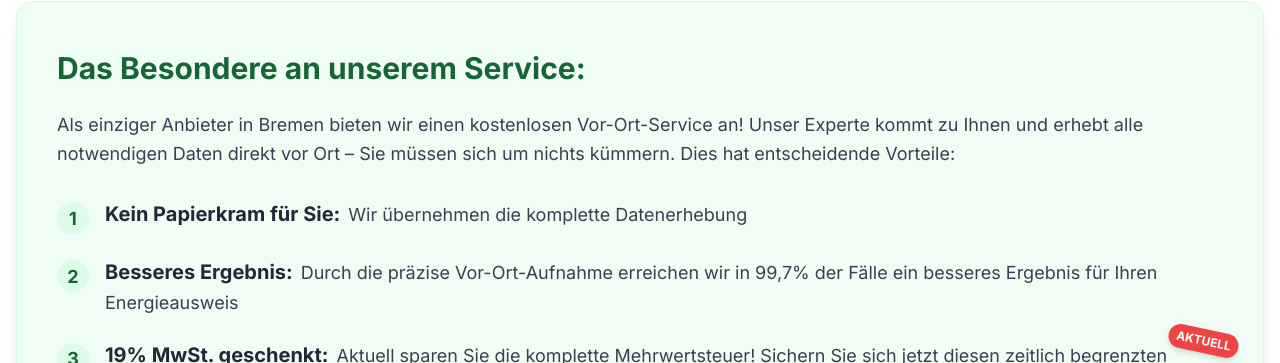
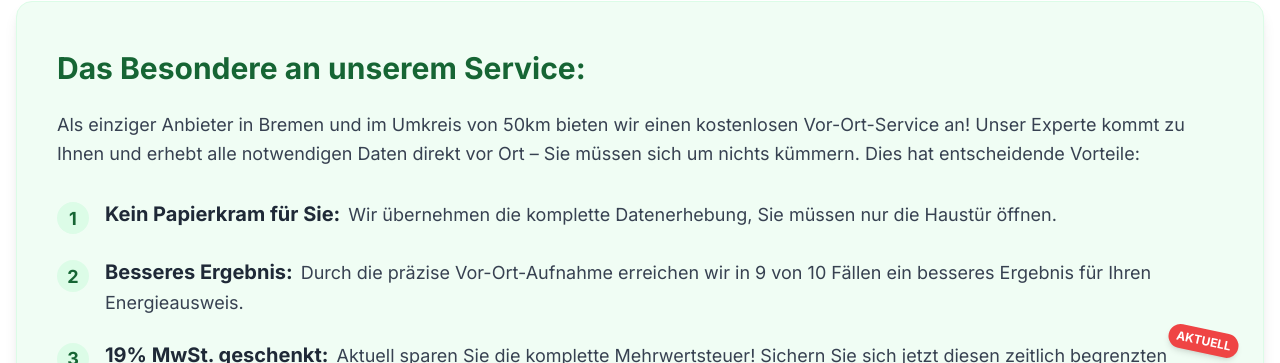
Before and after one commit to Ghub2709/epass, a Next.js app: page / in a window 1280 px wide. Shown: the part 775-1138 px from the top of the page. Built offline with nearby package versions, Linux system fonts and the light colour scheme; no server answers.

Commit message:
Version 2.21 Kleinste Verbesserungen im Mobilbereich

```diff
--- a/src/components/sections/HeroInput.tsx
+++ b/src/components/sections/HeroInput.tsx
@@ -15,7 +15,7 @@ export default function HeroInput() {
               className="space-y-12 text-left lg:text-left"
             >
               {/* Vorteile am Anfang - zentriert auf Mobile */}
-              <div className="flex flex-wrap justify-center lg:justify-start gap-4 mb-8">
+              <div className="hidden lg:flex flex-wrap justify-center lg:justify-start gap-4 mb-8">
                 <div className="flex items-center gap-3 whitespace-normal">
                   <svg className="w-5 h-5 text-green-600 flex-shrink-0" fill="none" stroke="currentColor" viewBox="0 0 24 24">
                     <path strokeLinecap="round" strokeLinejoin="round" strokeWidth={2} d="M5 13l4 4L19 7" />
--- a/src/components/sections/USPBanner.tsx
+++ b/src/components/sections/USPBanner.tsx
@@ -20,7 +20,7 @@ export default function USPBanner() {
 
             <div className="text-gray-700 text-lg leading-relaxed space-y-8">
               <p>
-                Als einziger Anbieter in Bremen bieten wir einen kostenlosen Vor-Ort-Service an! Unser Experte kommt
+                Als einziger Anbieter in Bremen und im Umkreis von 50km bieten wir einen kostenlosen Vor-Ort-Service an! Unser Experte kommt
                 zu Ihnen und erhebt alle notwendigen Daten direkt vor Ort – Sie müssen sich um nichts kümmern. Dies
                 hat entscheidende Vorteile:
               </p>
@@ -32,7 +32,7 @@ export default function USPBanner() {
                   </div>
                   <div>
                     <span className="font-bold text-gray-800 text-xl">Kein Papierkram für Sie:</span>
-                    <span className="ml-2">Wir übernehmen die komplette Datenerhebung</span>
+                    <span className="ml-2">Wir übernehmen die komplette Datenerhebung, Sie müssen nur die Haustür öffnen.</span>
                   </div>
                 </li>
 
@@ -42,8 +42,8 @@ export default function USPBanner() {
                   </div>
                   <div>
                     <span className="font-bold text-gray-800 text-xl">Besseres Ergebnis:</span>
-                    <span className="ml-2">Durch die präzise Vor-Ort-Aufnahme erreichen wir in 99,7% der Fälle ein
-                    besseres Ergebnis für Ihren Energieausweis</span>
+                    <span className="ml-2">Durch die präzise Vor-Ort-Aufnahme erreichen wir in 9 von 10 Fällen ein
+                    besseres Ergebnis für Ihren Energieausweis.</span>
                   </div>
                 </li>
 
@@ -53,7 +53,7 @@ export default function USPBanner() {
                   </div>
                   <div className="relative">
                     <span className="font-bold text-gray-800 text-xl">19% MwSt. geschenkt:</span>
-                    <span className="ml-2">Aktuell sparen Sie die komplette Mehrwertsteuer! Sichern Sie sich jetzt diesen zeitlich begrenzten Vorteil für Ihren Energieausweis</span>
+                    <span className="ml-2">Aktuell sparen Sie die komplette Mehrwertsteuer! Sichern Sie sich jetzt diesen zeitlich begrenzten Vorteil für Ihren Energieausweis.</span>
                     <div className="absolute -top-3 -right-4 bg-red-500 text-white text-xs font-bold px-2 py-1 rounded-full transform rotate-12 shadow-md">
                       AKTUELL
                     </div>
```
